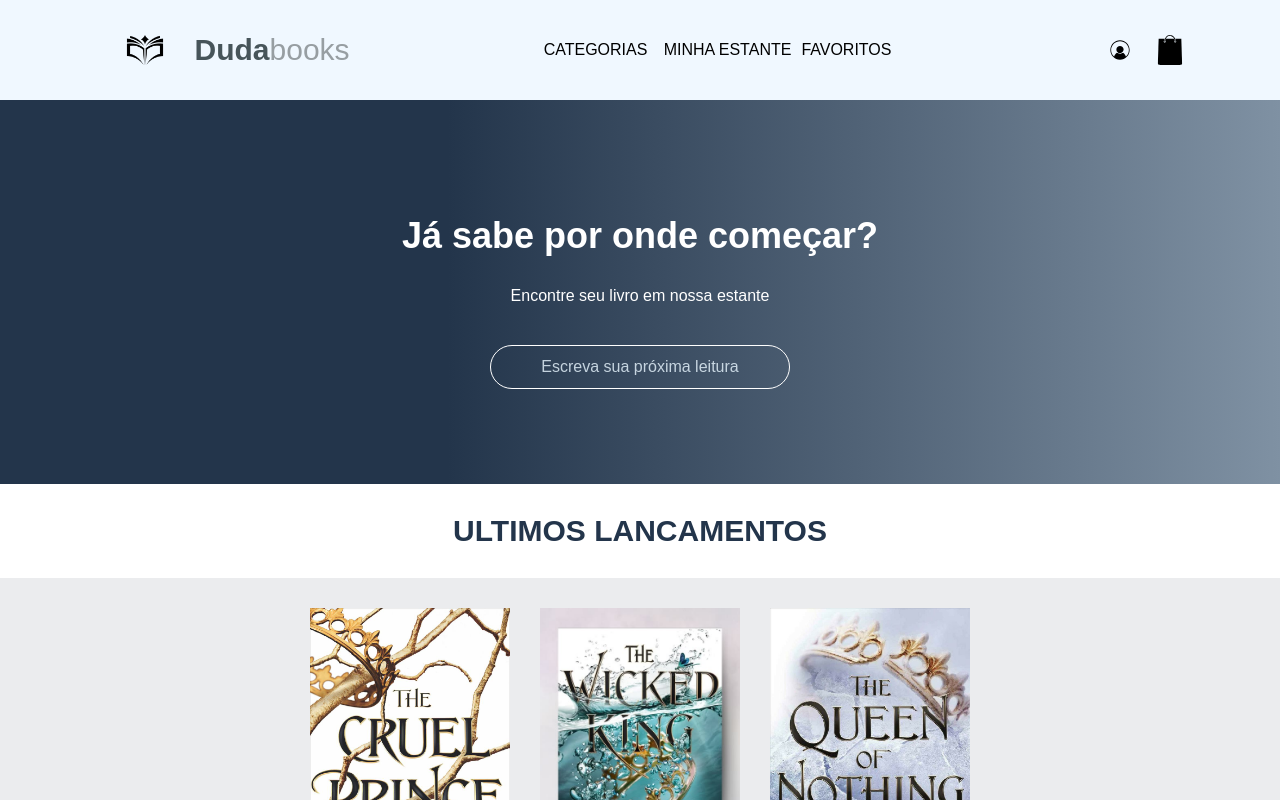
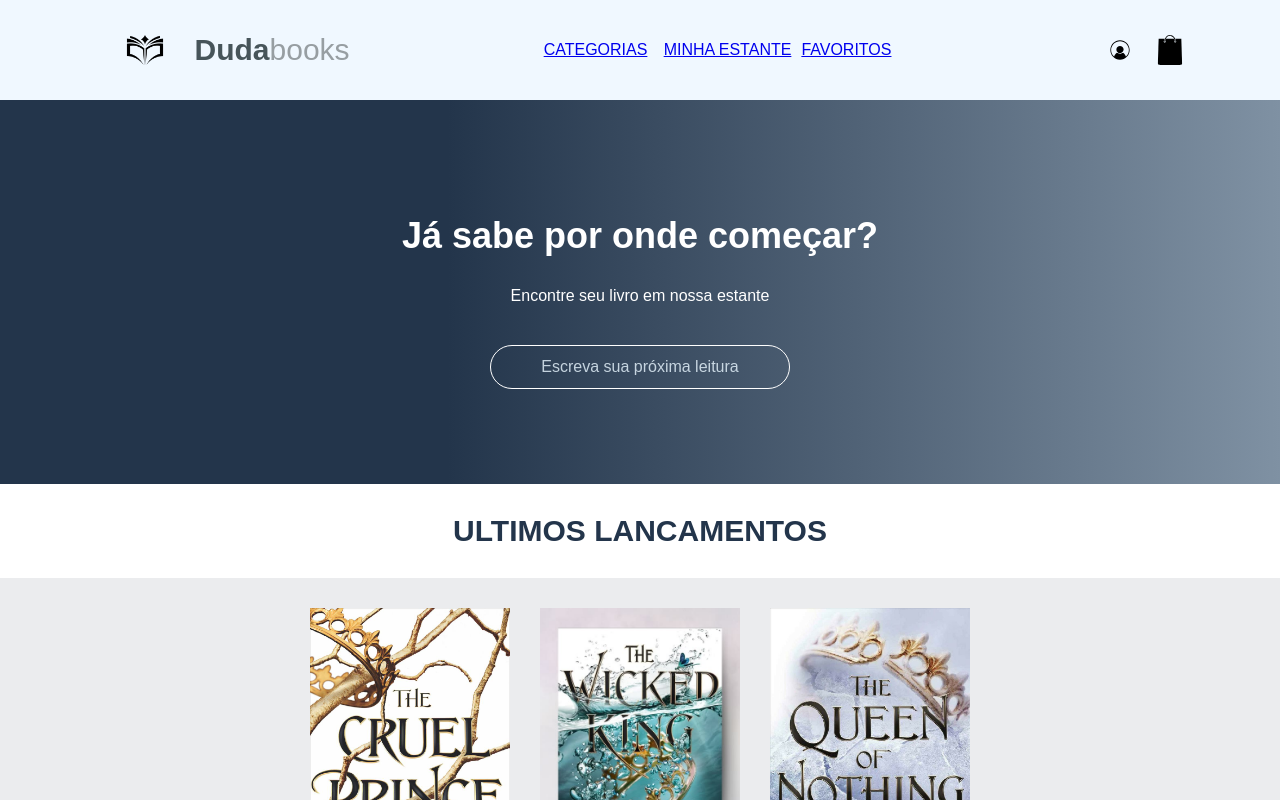
Before and after one commit to DudaVieira7/DudaBooks-reactApp, a React (Vite) app: page / in a window 1280 px wide. Shown: the top 800 px of the page. Built offline with nearby package versions, Linux system fonts and the light colour scheme.

Commit message:
feat(Header): add router links to navigation options

```diff
--- a/src/assets/componentes/OpcoesHeader/OpcoesHeader.jsx
+++ b/src/assets/componentes/OpcoesHeader/OpcoesHeader.jsx
@@ -1,4 +1,5 @@
 
+import { Link } from 'react-router-dom';
 import styled from 'styled-components';
 
 
@@ -26,7 +27,7 @@ function OpcoesHeader() {
   return (
         <Opcoes>
           {textoOpcoes.map((texto) => (
-            <Opcao><p>{texto}</p></Opcao>
+          <Link to={'/favoritos'}><Opcao><p>{texto}</p></Opcao></Link>
           ))}
         </Opcoes>
   )
```
